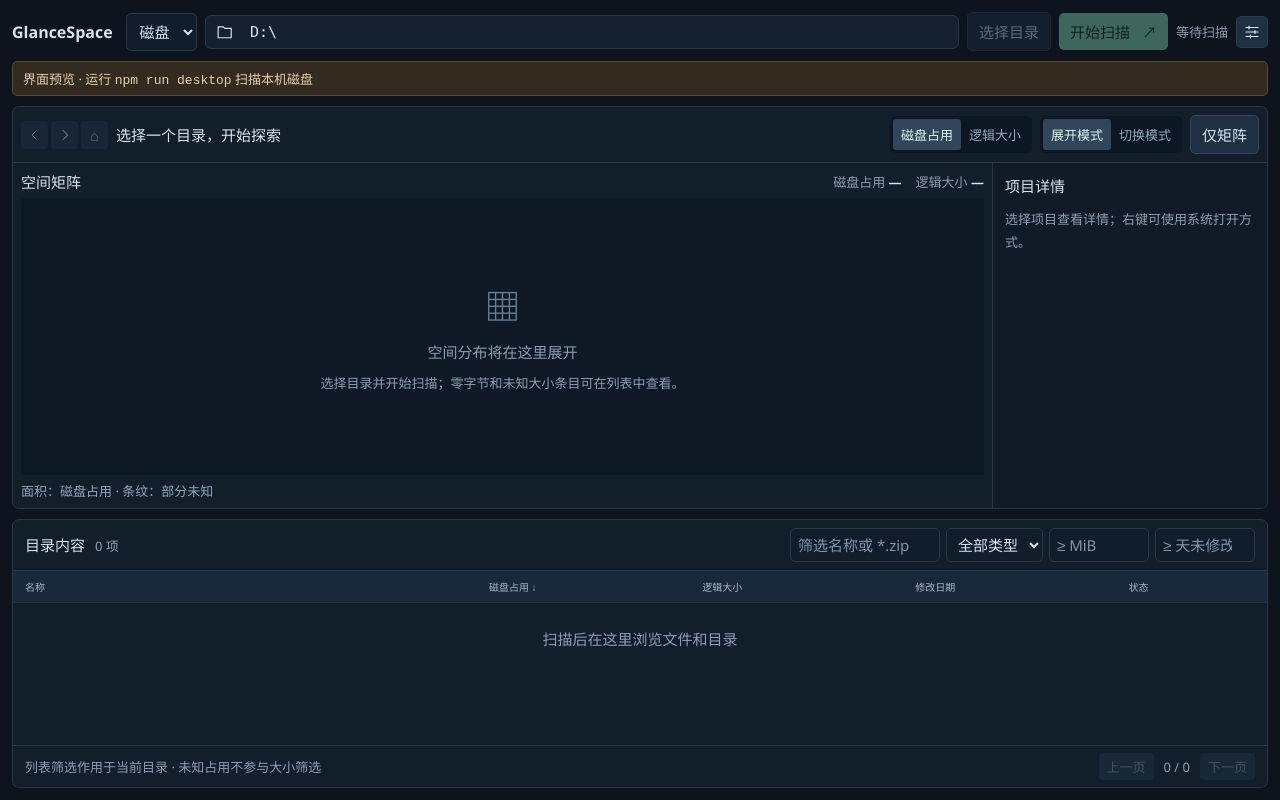
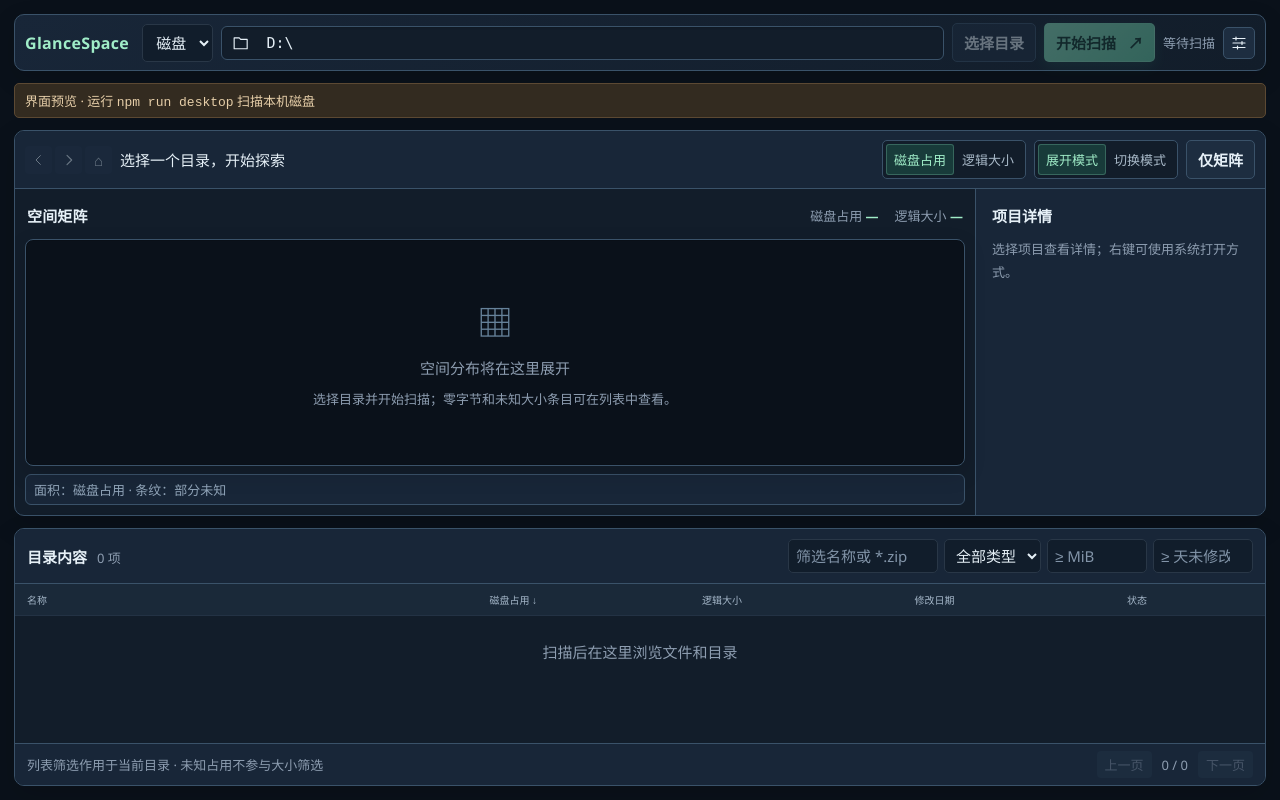
Before and after one commit to skahsd/GlanceSpace, a React (Vite) app: page / in a window 1280 px wide. Built offline with nearby package versions, Linux system fonts and the light colour scheme.

Commit message:
feat(ui):polish-analyzer-shell

```diff
--- a/src/styles.css
+++ b/src/styles.css
@@ -28,3 +28,269 @@
 .scan-status{flex:none;white-space:nowrap}
 .map-totals{display:flex;align-items:center;justify-content:flex-end;gap:6px 14px;flex-wrap:wrap;min-width:0}.map-totals span,.panel-caption>strong{white-space:nowrap}.map-totals b{color:#d9e4ee;font-weight:600}
 .map-only .scan-bar{padding:6px 8px;border-bottom:1px solid var(--line)}
+
+
+/* visual refresh */
+.app-shell {
+  --app-bg: #0a111a;
+  --surface: #121d2a;
+  --surface-raised: #182638;
+  --surface-soft: #1d2d40;
+  --line-strong: #3a5269;
+  --text: #e6f0f7;
+  --muted-strong: #a8b9c8;
+  --accent-soft: #183b3a;
+  --accent-strong: #a0edc8;
+  background: var(--app-bg);
+  color: var(--text);
+  color-scheme: dark;
+}
+.app-shell[data-theme="light"] {
+  --app-bg: #edf2f6;
+  --surface: #ffffff;
+  --surface-raised: #f7fafc;
+  --surface-soft: #e9f0f5;
+  --line-strong: #b9c8d5;
+  --text: #1b2a38;
+  --muted-strong: #5d7182;
+  --accent-soft: #d8f2e7;
+  --accent-strong: #126c51;
+  color-scheme: light;
+}
+.app-shell .main {
+  padding: 14px;
+  gap: 12px;
+}
+.app-shell .scan-bar {
+  min-height: 50px;
+  padding: 8px 10px;
+  border: 1px solid var(--line-strong);
+  border-radius: 10px;
+  background: linear-gradient(135deg, var(--surface-raised), var(--surface));
+  box-shadow: 0 8px 24px #0002;
+}
+.app-shell .app-name {
+  color: var(--accent-strong);
+  font-weight: 700;
+  letter-spacing: .02em;
+}
+.app-shell .path-field {
+  border-color: var(--line-strong);
+  background: var(--surface);
+  box-shadow: inset 0 1px 2px #0002;
+}
+.app-shell .path-field:focus-within {
+  border-color: var(--green);
+  box-shadow: 0 0 0 2px #8be2bc33, inset 0 1px 2px #0002;
+}
+.app-shell .button,
+.app-shell .icon-button,
+.app-shell .navigation button {
+  transition: background .16s ease, border-color .16s ease, color .16s ease, transform .16s ease;
+}
+.app-shell .button {
+  border: 1px solid transparent;
+  font-weight: 600;
+}
+.app-shell .button.primary {
+  border-color: #9aefc955;
+  background: linear-gradient(135deg, #8be2bc, #64cda3);
+  box-shadow: 0 5px 14px #43b38a33;
+}
+.app-shell .button.primary:hover:not(:disabled) {
+  transform: translateY(-1px);
+}
+.app-shell .button.subtle,
+.app-shell .icon-button,
+.app-shell .navigation button {
+  border-color: var(--line-strong);
+  background: var(--surface-soft);
+}
+.app-shell .button.subtle:hover:not(:disabled),
+.app-shell .icon-button:hover,
+.app-shell .navigation button:hover:not(:disabled) {
+  border-color: var(--green);
+  background: var(--accent-soft);
+  color: var(--accent-strong);
+}
+.app-shell .button.danger {
+  border-color: #a9636b88;
+  background: #542b36;
+}
+.app-shell[data-theme="light"] .button.danger {
+  background: #f9e3e6;
+  color: #8d2d3c;
+}
+.app-shell .explorer,
+.app-shell .list-panel {
+  border-color: var(--line-strong);
+  border-radius: 10px;
+  background: var(--surface);
+  box-shadow: 0 10px 28px #0002;
+}
+.app-shell .explorer-toolbar,
+.app-shell .list-toolbar {
+  background: var(--surface-raised);
+  border-color: var(--line-strong);
+}
+.app-shell .explorer-toolbar {
+  padding: 9px 10px;
+}
+.app-shell .segmented {
+  border: 1px solid var(--line-strong);
+  background: var(--surface);
+}
+.app-shell .segmented button {
+  color: var(--muted-strong);
+}
+.app-shell .segmented button.chosen {
+  background: var(--accent-soft);
+  color: var(--accent-strong);
+  box-shadow: inset 0 0 0 1px #8be2bc44;
+}
+.app-shell .map-panel {
+  padding: 10px;
+  gap: 8px;
+}
+.app-shell .panel-caption {
+  min-height: 32px;
+  padding: 0 2px;
+}
+.app-shell .panel-caption strong {
+  color: var(--text);
+  font-weight: 700;
+  letter-spacing: .01em;
+}
+.app-shell .map-totals {
+  gap: 6px 16px;
+}
+.app-shell .map-totals b {
+  color: var(--accent-strong);
+}
+.app-shell .map-canvas {
+  border: 1px solid var(--line-strong);
+  border-radius: 8px;
+  background: var(--app-bg);
+  box-shadow: inset 0 0 0 1px #0002, 0 8px 22px #0002;
+}
+.app-shell .map-legend {
+  padding: 5px 8px;
+  border: 1px solid var(--line-strong);
+  border-radius: 6px;
+  background: var(--surface-raised);
+}
+.app-shell .inspector {
+  width: clamp(220px, 25%, 290px);
+  padding: 16px;
+  border-color: var(--line-strong);
+  background: var(--surface-raised);
+}
+.app-shell .inspector h2 {
+  color: var(--text);
+  font-weight: 700;
+}
+.app-shell .detail-path {
+  margin: 10px 0;
+  padding: 8px 9px;
+  border: 1px solid var(--line-strong);
+  border-radius: 6px;
+  background: var(--surface);
+}
+.app-shell .detail-path:hover {
+  border-color: var(--green);
+  color: var(--accent-strong);
+}
+.app-shell .state-chip {
+  border: 1px solid #8be2bc44;
+}
+.app-shell .state-chip.warning {
+  border-color: #d7b16866;
+}
+.app-shell .list-toolbar {
+  padding: 10px 12px;
+}
+.app-shell .list-toolbar > strong {
+  color: var(--text);
+  font-weight: 700;
+}
+.app-shell .table-wrap {
+  background: var(--surface);
+}
+.app-shell table thead {
+  background: var(--surface-raised);
+  color: var(--muted-strong);
+}
+.app-shell table tbody tr {
+  border-color: var(--line-strong);
+}
+.app-shell table tbody tr:hover,
+.app-shell table tbody tr.selected-row {
+  background: var(--accent-soft);
+}
+.app-shell .list-footer {
+  background: var(--surface-raised);
+  border-color: var(--line-strong);
+}
+.app-shell .context-menu,
+.app-shell .view-popover {
+  border-color: var(--line-strong);
+  background: var(--surface-raised);
+  box-shadow: 0 14px 32px #0004;
+}
+.app-shell .view-popover {
+  width: 246px;
+  padding: 14px;
+  border-radius: 9px;
+}
+.app-shell .view-popover > strong {
+  color: var(--text);
+  font-size: var(--font-body, 14px);
+}
+.app-shell .view-popover label {
+  color: var(--text);
+}
+.app-shell .view-popover label small {
+  margin-left: auto;
+  color: var(--muted-strong);
+  font-size: var(--font-small, 12px);
+}
+.app-shell .view-popover .locked-module {
+  color: var(--muted-strong);
+}
+.app-shell .theme-setting {
+  display: flex;
+  align-items: center;
+  justify-content: space-between;
+  gap: 10px;
+  border-top: 1px solid var(--line-strong);
+  padding-top: 8px;
+}
+.app-shell .theme-options {
+  display: flex;
+  gap: 3px;
+  padding: 3px;
+  border: 1px solid var(--line-strong);
+  border-radius: 6px;
+  background: var(--surface);
+}
+.app-shell .theme-options button {
+  padding: 5px 8px;
+  border-radius: 4px;
+  color: var(--muted-strong);
+  font-size: var(--font-small, 12px);
+}
+.app-shell .theme-options button.chosen {
+  background: var(--accent-soft);
+  color: var(--accent-strong);
+}
+.app-shell[data-theme="light"] .notice,
+.app-shell[data-theme="light"] .error {
+  border-color: #d8b77b;
+  background: #fff7e5;
+  color: #795b22;
+}
+@media (max-width: 1050px) {
+  .app-shell .main {
+    padding: 10px;
+  }
+}
```
